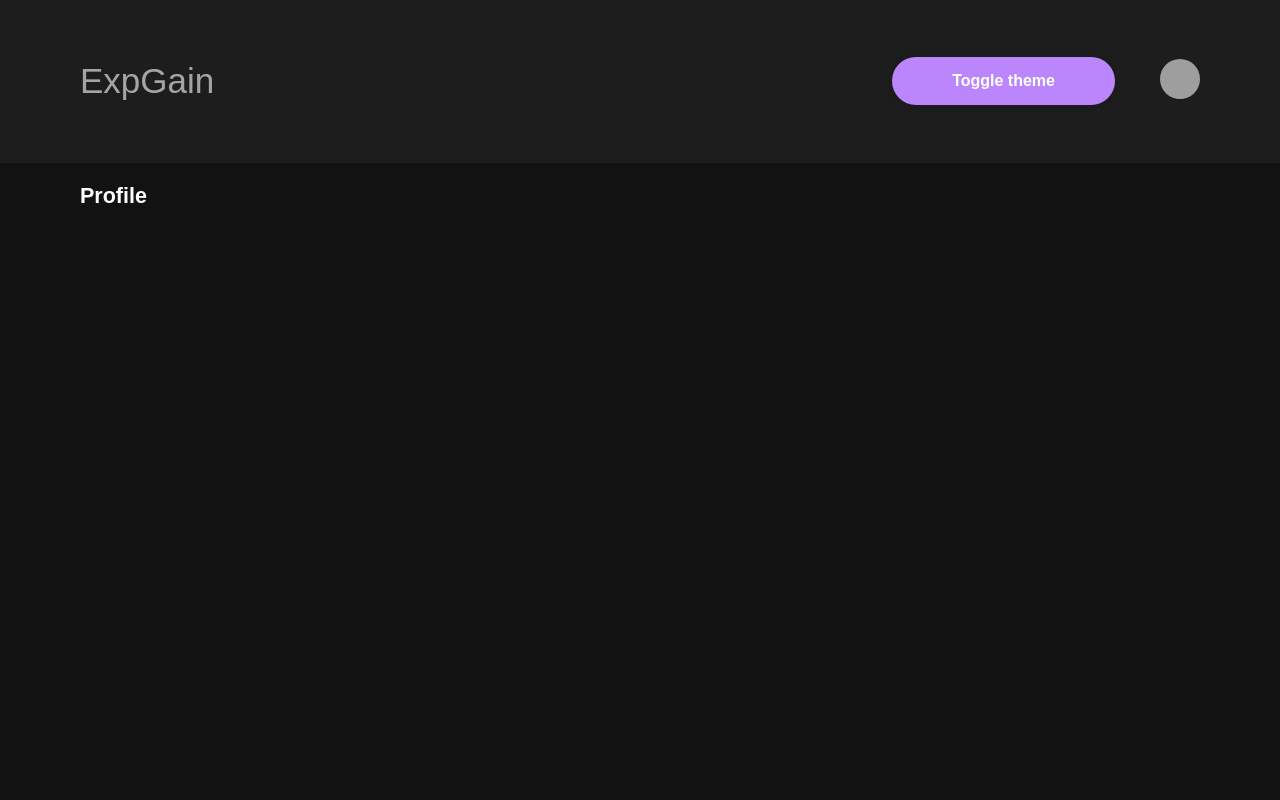
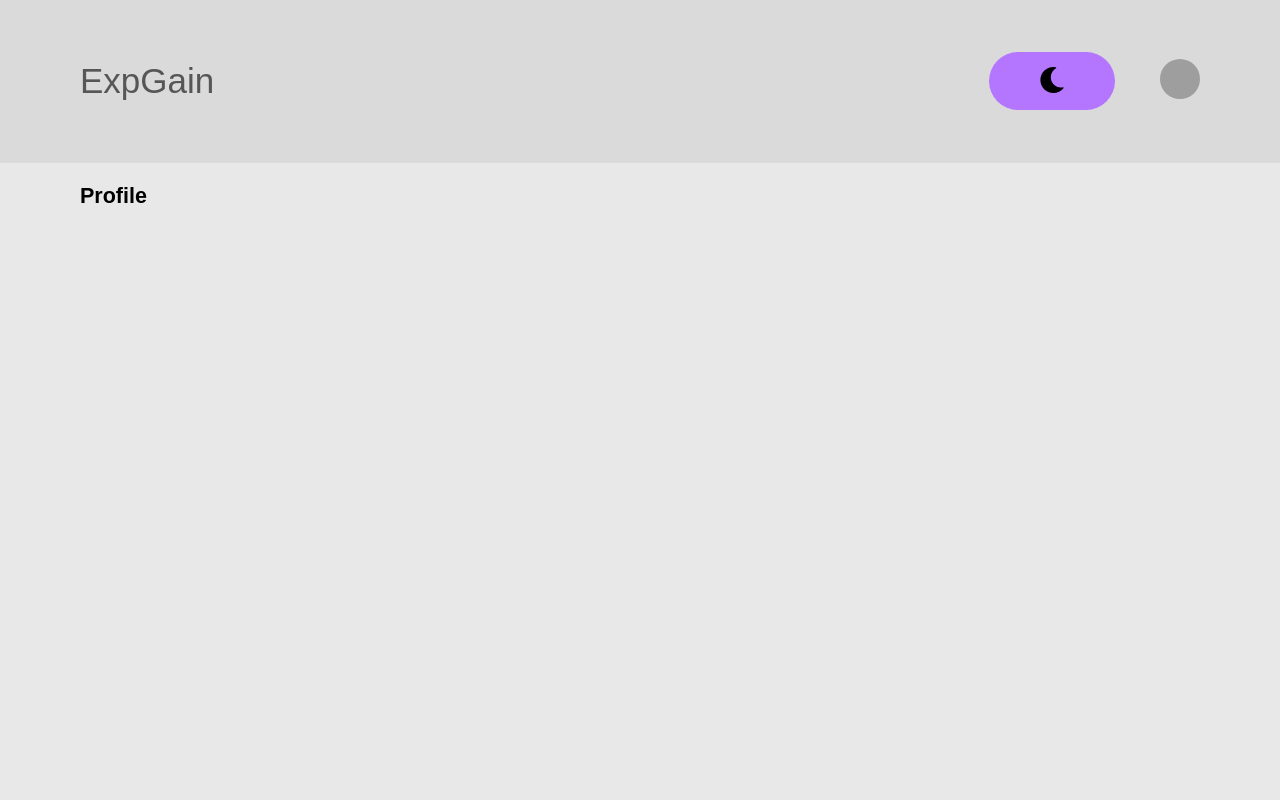
Before and after one commit to ViggoLagerstedtEkholm/expgain-frontend, a React (Create React App) app: page /profile in a window 1280 px wide. Shown: the top 800 px of the page. Built offline with nearby package versions, Linux system fonts and the light colour scheme; grey boxes are pictures that could not be loaded.

Commit message:
Added new files.

```diff
--- a/src/AppContextProvider.tsx
+++ b/src/AppContextProvider.tsx
@@ -1,5 +1,6 @@
 import React, {useState} from 'react';
 import {ThemeProvider} from "styled-components";
+import useLocalStorage, {STORED_VALUES} from "./Components/Hooks/useLocalStorage";
 
 interface IThemeContext {
     dark: boolean;
@@ -30,8 +31,8 @@ const dark = {
 
 const light = {
     colors: {
-        header: '#e7e7e7',
-        button: '#dec0ff',
+        header: '#dadada',
+        button: '#b475ff',
         body: '#e8e8e8',
         footer: '#d3d3d3',
         text: 'black',
@@ -43,7 +44,8 @@ const light = {
 export type ThemeType = typeof dark;
 
 function AppContextProvider({children}: Props) {
-    const [isDarkTheme, setDarkTheme] = useState(defaultState.dark);
+    const [theme] = useLocalStorage(STORED_VALUES.THEME, defaultState.dark);
+    const [isDarkTheme, setDarkTheme] = useState(theme === 'dark' ? defaultState.dark : false);
 
     const themeToggle = () => {
         isDarkTheme ? setDarkTheme(false) : setDarkTheme(true)
--- a/src/Components/Shared/Header.tsx
+++ b/src/Components/Shared/Header.tsx
@@ -1,9 +1,11 @@
 import React, {useContext} from "react";
 import {AuthBox, HeaderStyled, IconStyle, Logo, Nav} from "../Styles/Header.styled";
 import {Container} from "../Styles/Container.styled";
-import {Button} from "../Styles/Button.styled";
 import {LinkStyled} from "../Styles/Link.styled";
 import {ThemeContext} from "../../AppContextProvider";
+
+import { FaMoon, FaSun } from "react-icons/fa";
+import {ThemeButtonStyled} from "../Styles/ThemeButton.styled";
 
 export default function Header(){
     const {dark, toggleDark} = useContext(ThemeContext);
@@ -14,7 +16,7 @@ export default function Header(){
                 <Nav>
                     <LinkStyled to={"/"}><Logo>ExpGain</Logo></LinkStyled>
                     <AuthBox>
-                        <Button onClick={toggleDark}>Toggle theme</Button>
+                        <ThemeButtonStyled onClick={toggleDark}>{dark ? <FaSun/> : <FaMoon/>}</ThemeButtonStyled>
                         <LinkStyled to={"/profile"}><IconStyle src={`https://avatars.githubusercontent.com/u/60555651?v=4`} width={40} height={40}/></LinkStyled>
                     </AuthBox>
                 </Nav>
--- a/src/Components/Styles/Socials.styled.tsx
+++ b/src/Components/Styles/Socials.styled.tsx
@@ -10,7 +10,7 @@ export const StyledSocialIcons = styled.div`
   a {
     border: 1px solid #fff;
     border-radius: 50%;
-    color: #fff;
+    color: ${({theme}) => theme.colors.text};
     display: inline-flex;
     align-items: center;
     justify-content: center;
--- /dev/null
+++ b/src/Components/Styles/ThemeButton.styled.tsx
@@ -0,0 +1,20 @@
+import styled from "styled-components";
+
+export const ThemeButtonStyled = styled.button`
+  border-radius: 50px;
+  border: none;
+  cursor: pointer;
+  font-size: 26px;
+  font-weight: 700;
+  padding: 15px 50px 10px 50px;
+  background-color: ${({ theme }) => theme.colors.button};
+  color: ${({ theme }) => theme.colors.text};
+  &:hover {
+    opacity: 0.9;
+    transform: scale(0.98);
+  }
+
+  @media (max-width: ${({ theme }) => theme.mobile}) {
+    margin: 0 0 20px 0;
+  }
+`
```
